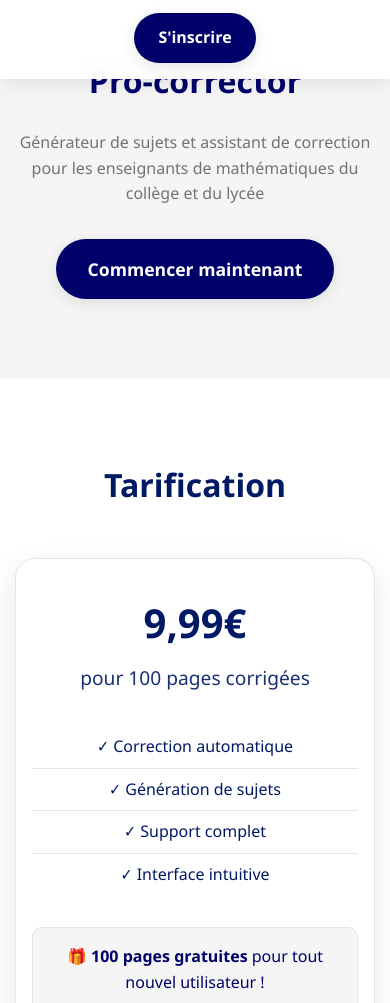
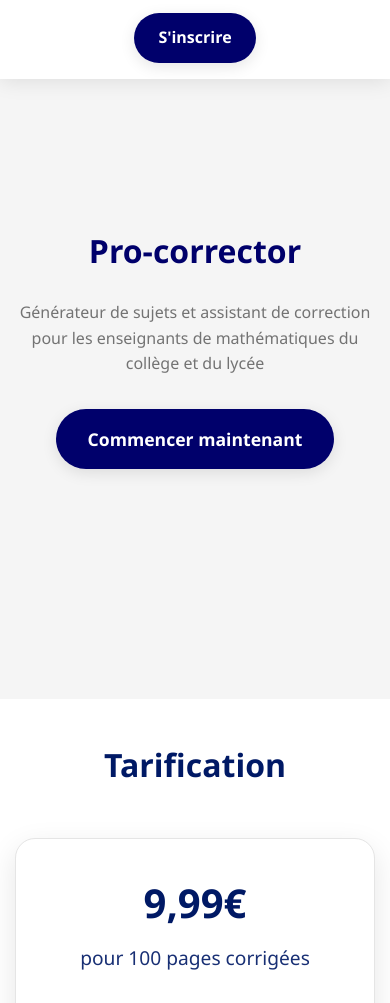
Before and after one commit to pmilliotte/landing, a plain HTML site: page index.html in a window 390 px wide. Shown: the part 65-1068 px from the top of the page. Drawn offline with Linux system fonts and the light colour scheme.

Commit message:
update padding for mobile

```diff
--- a/index.html
+++ b/index.html
@@ -79,10 +79,18 @@
 
         /* Hero Section */
         .hero {
-            padding: 120px 0 80px;
+            padding: 140px 0 80px;
             text-align: center;
             background: oklch(0.97 0 0);
             color: oklch(0.25 0.15 250);
+            min-height: 100vh;
+            display: flex;
+            align-items: center;
+            justify-content: center;
+        }
+
+        .hero-content {
+            width: 100%;
         }
 
         .hero h1 {
@@ -255,6 +263,11 @@
 
         /* Responsive Design */
         @media (max-width: 768px) {
+            .hero {
+                padding: 120px 0 60px;
+                min-height: calc(100vh - 60px);
+            }
+
             .hero h1 {
                 font-size: 2.5rem;
             }
@@ -276,9 +289,26 @@
                 flex-direction: column;
                 gap: 1rem;
             }
+
+            .pricing {
+                padding: 60px 0;
+            }
+
+            .coming-soon {
+                padding: 60px 0;
+            }
+
+            footer {
+                padding: 2rem 0;
+            }
         }
 
         @media (max-width: 480px) {
+            .hero {
+                padding: 100px 0 40px;
+                min-height: calc(100vh - 80px);
+            }
+
             .hero h1 {
                 font-size: 2rem;
             }
@@ -293,6 +323,25 @@
 
             .container {
                 padding: 0 15px;
+            }
+
+            .pricing {
+                padding: 40px 0;
+            }
+
+            .coming-soon {
+                padding: 40px 0;
+            }
+
+            footer {
+                padding: 1.5rem 0;
+            }
+        }
+
+        /* Mobile viewport height fix */
+        @supports (-webkit-touch-callout: none) {
+            .hero {
+                min-height: -webkit-fill-available;
             }
         }
 
@@ -338,9 +387,11 @@
     <!-- Hero Section -->
     <section class="hero">
         <div class="container">
-            <h1>Pro-corrector</h1>
-            <p>Générateur de sujets et assistant de correction pour les enseignants de mathématiques du collège et du lycée</p>
-            <a href="https://app.pro-corrector.com/signup" class="hero-button">Commencer maintenant</a>
+            <div class="hero-content">
+                <h1>Pro-corrector</h1>
+                <p>Générateur de sujets et assistant de correction pour les enseignants de mathématiques du collège et du lycée</p>
+                <a href="https://app.pro-corrector.com/signup" class="hero-button">Commencer maintenant</a>
+            </div>
         </div>
     </section>
 
```
